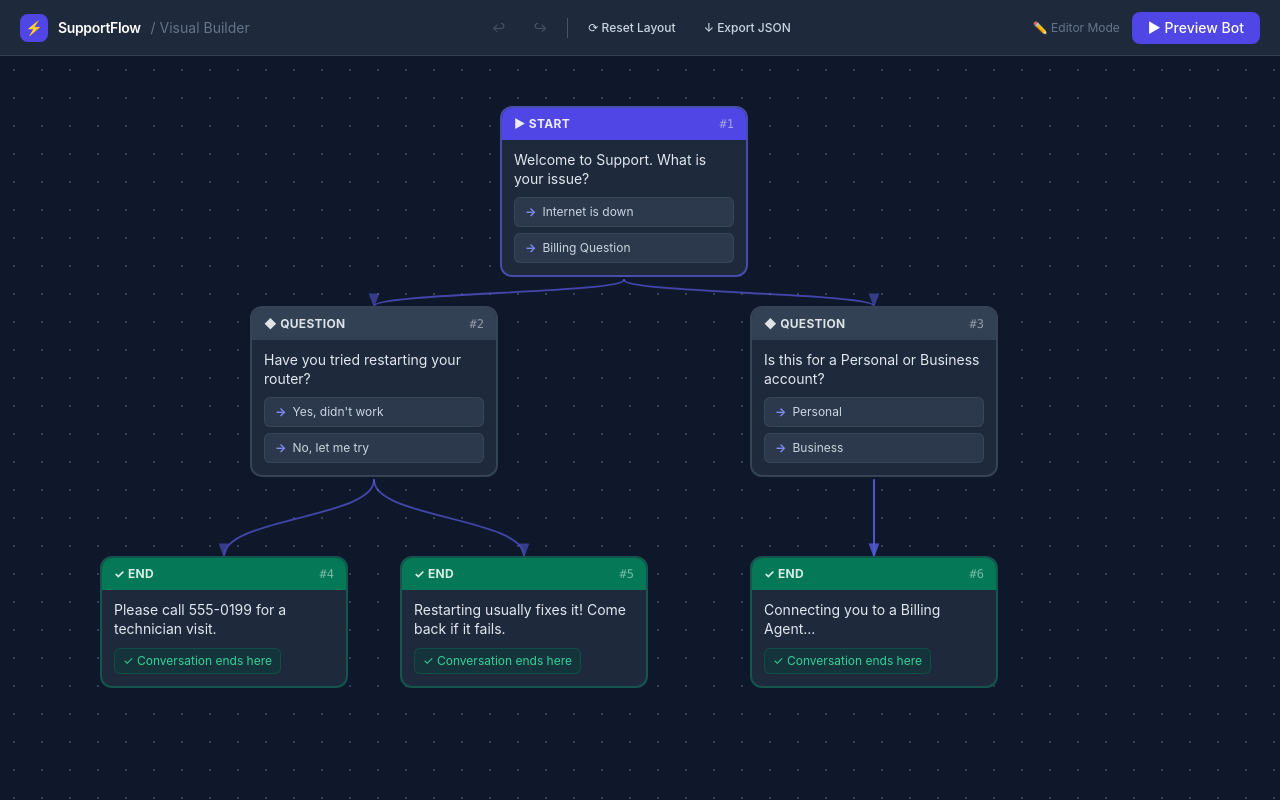
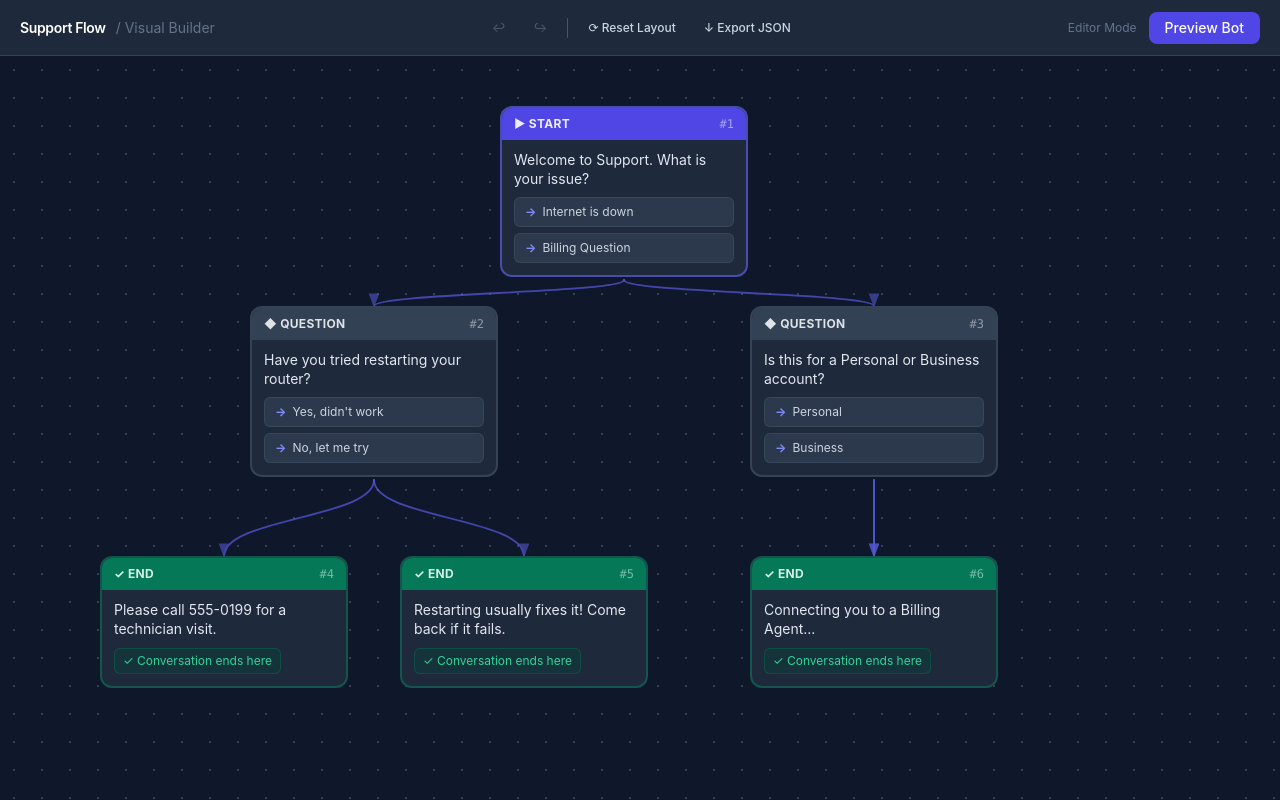
Before and after one commit to patiencemanzen/Amalitech-SupportFlow-Visual-Builder, a React (Vite) app: page / in a window 1280 px wide. Built offline with nearby package versions, Linux system fonts and the light colour scheme.

Commit message:
fix: update title and toolbar text for consistency and clarity

```diff
--- a/src/components/Toolbar.jsx
+++ b/src/components/Toolbar.jsx
@@ -12,11 +12,8 @@ export default function Toolbar({
     <header className="h-14 flex-shrink-0 flex items-center justify-between px-5 bg-slate-800 border-b border-slate-700 z-10">
       {/* Brand */}
       <div className="flex items-center gap-2.5">
-        <div className="w-7 h-7 bg-indigo-600 rounded-lg flex items-center justify-center text-sm font-bold select-none">
-          ⚡
-        </div>
         <span className="font-semibold text-white text-sm tracking-tight">
-          SupportFlow
+          Support Flow
         </span>
         <span className="text-slate-500 text-sm">/ Visual Builder</span>
       </div>
@@ -43,7 +40,7 @@ export default function Toolbar({
       {/* Mode toggle */}
       <div className="flex items-center gap-3">
         <span className="text-xs text-slate-500 hidden sm:block">
-          {mode === 'editor' ? '✏️ Editor Mode' : '▶ Preview Mode'}
+          {mode === 'editor' ? 'Editor Mode' : 'Preview Mode'}
         </span>
         <button
           onClick={onToggleMode}
@@ -53,7 +50,7 @@ export default function Toolbar({
               : 'bg-slate-600 hover:bg-slate-500 text-white'
           }`}
         >
-          {mode === 'editor' ? '▶  Preview Bot' : '← Back to Editor'}
+          {mode === 'editor' ? 'Preview Bot' : 'Back to Editor'}
         </button>
       </div>
     </header>
```
Also changed, not shown: index.html (+2 -3 lines).
